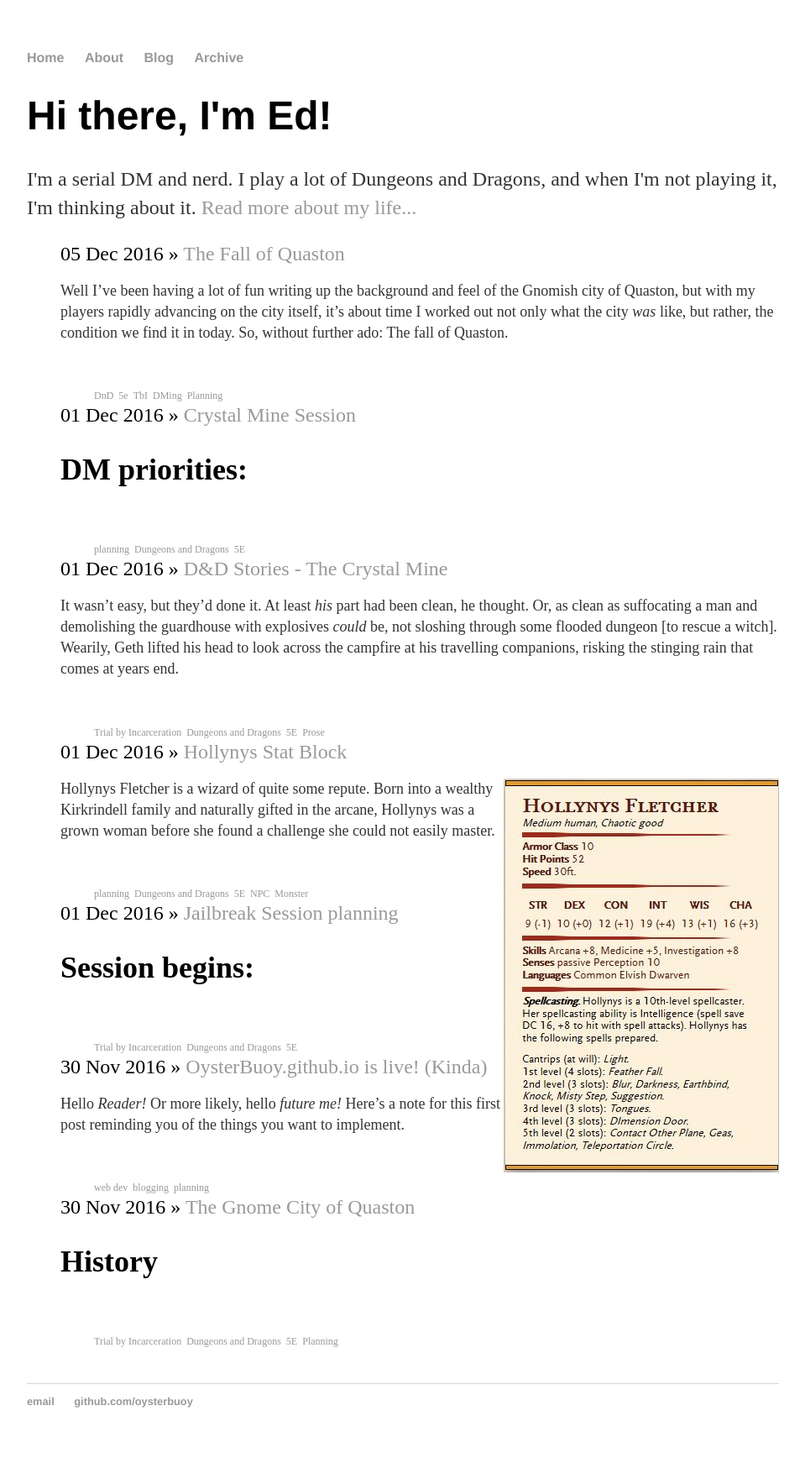
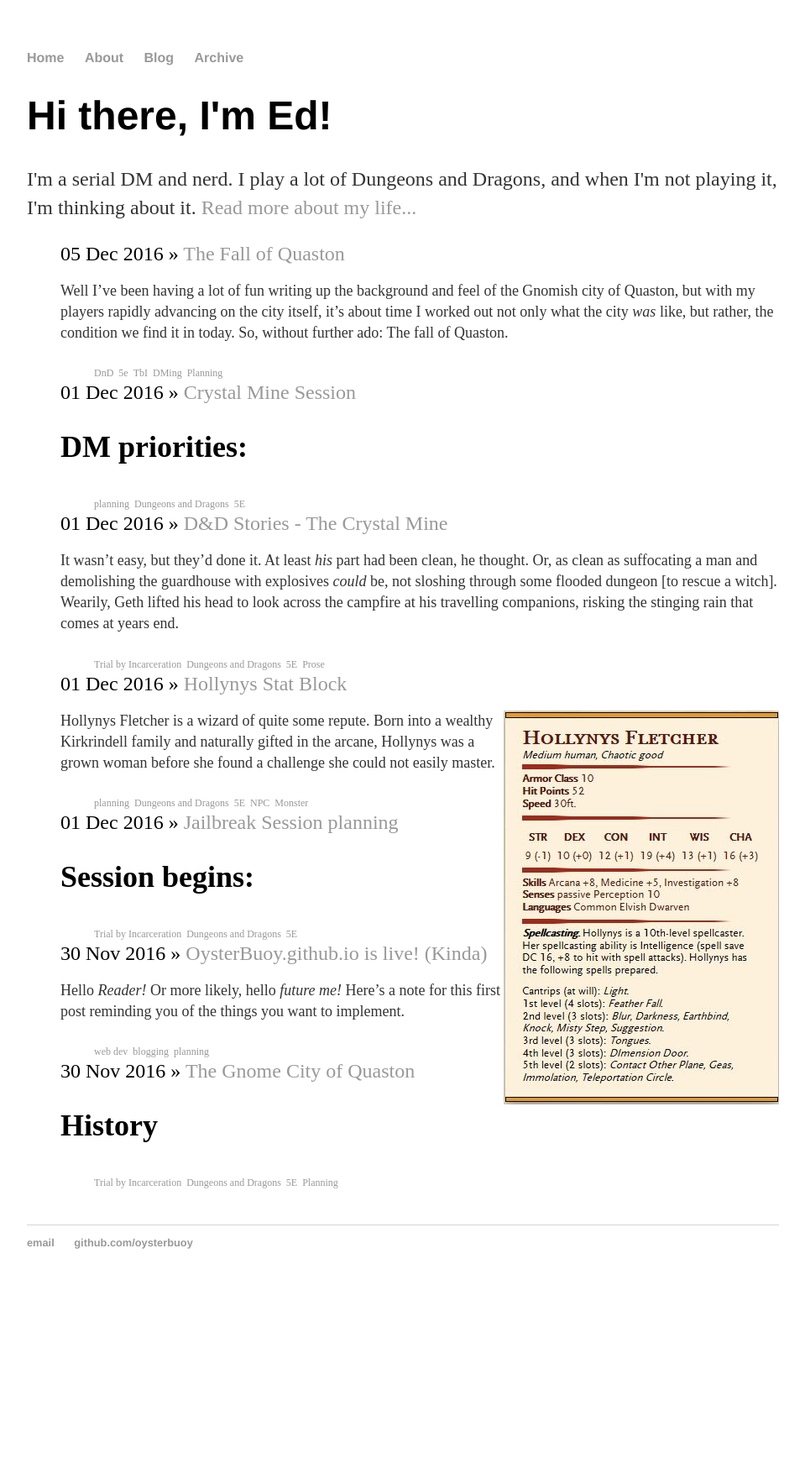
Before and after one commit to OysterBuoy/OysterBuoy.github.io, a Jekyll site: the page built from index.html, in a window 1280 px wide. Shown: the whole page at 84% size, without its empty margins (160-1119 px from the left). Built offline with Jekyll 4.4.1, drawn with Linux system fonts in a browser that asks for light colours; after the commit the page ends 1547 px from its top, so only the background shows below that.

Commit message:
Update index.html

```diff
--- a/index.html
+++ b/index.html
@@ -9,7 +9,7 @@ title: Dungeons and Dragons and Shenanigans
 <ul class="posts">
 
 	{% for post in site.posts %}
-		<li><span>{{ post.date | date_to_string }}</span> » <a href="{{ post.url }}" title="{{ post.title }}">{{ post.title }}</a><br/><div class="excerpt">{{ post.excerpt }}</div><br/><ul class="tags">
+		<li><span>{{ post.date | date_to_string }}</span> » <a href="{{ post.url }}" title="{{ post.title }}">{{ post.title }}</a><br/><div class="excerpt">{{ post.excerpt }}</div><ul class="tags">
 		{% for tag in post.tags %}
 			<li style="font-size:50%; display:inline"><a href="/tags#{{ tag }}" class="tag">{{ tag }}</a></li>
 		{% endfor %}
```
